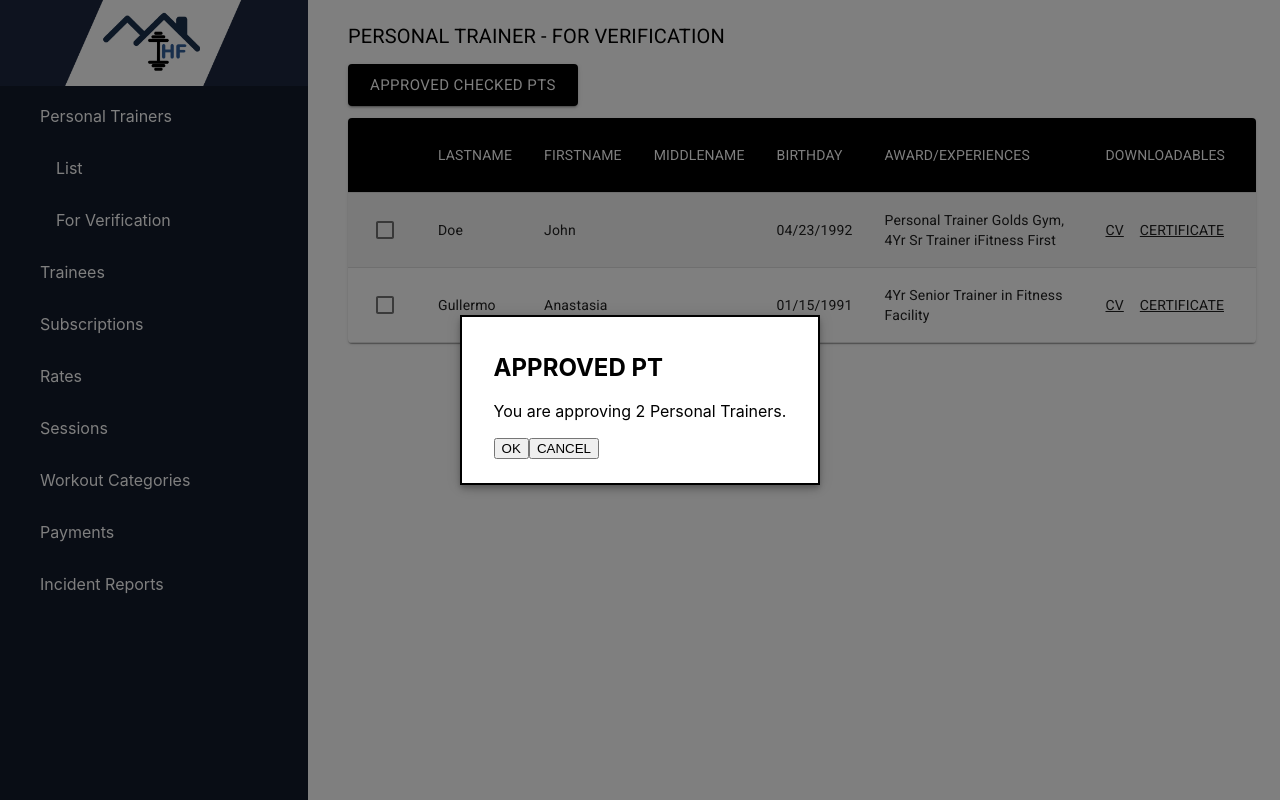
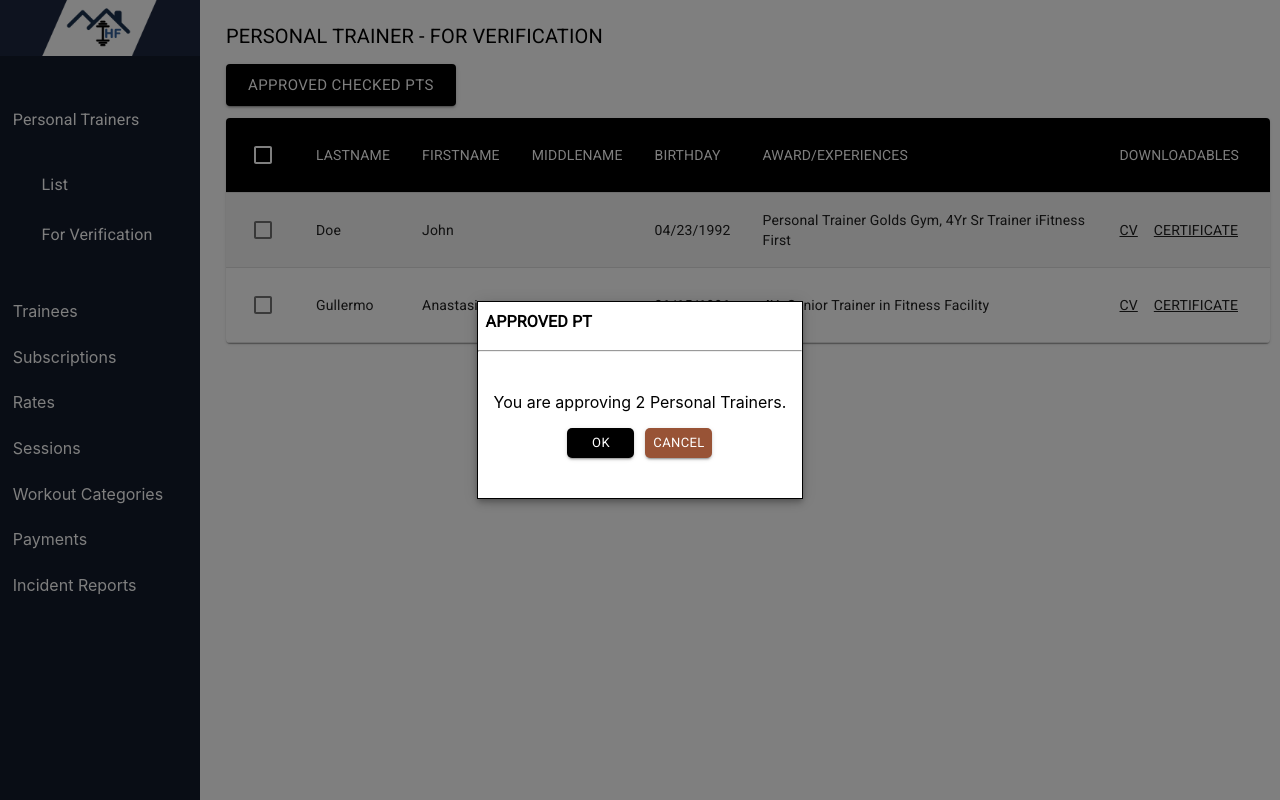
Before and after one commit to ianhistorillo/reactjs, a React (Create React App) app: page /dashboard in a window 1280 px wide. Both pictures are taken after a click on the button "APPROVED CHECKED PTS". Shown: the top 800 px of the page. Built offline with nearby package versions, Linux system fonts and the light colour scheme.

Commit message:
mobile responsiveness and fix layouts

```diff
--- a/src/components/app/App.js
+++ b/src/components/app/App.js
@@ -7,8 +7,25 @@ import theme from '../../themes/styled-components/MuiTheme'
 import { ThemeProvider } from '@material-ui/core/styles'
 
 import Grid from '@material-ui/core/Grid'
-import Sidebar from '../sidebar/Sidebar'
+import Sidebar from '../navbar/Sidebar'
+import MobileNav from '../navbar/MobileNavbar'
 import DashboardContent from '../dashboard/Dashboard'
+
+import media from '../../themes/media-query/Device'
+import styled from "styled-components";
+
+const Mobile = styled.div`
+    display: block;
+    margin-bottom: 2rem;
+
+    @media ${media.tablet} {
+      display: none;
+    }
+
+    @media ${media.desktop} {
+        display: none;
+    }
+`;
 
 // Dashboard
 
@@ -16,10 +33,13 @@ function App() {
   return (
     <ThemeProvider theme={theme}>
       <Grid container spacing={2}>
-        <Grid item xs={12} sm={3}>
+        <Grid item xs={12} sm={2}>
           <Sidebar />
+          <Mobile>
+            <MobileNav />
+          </Mobile>
         </Grid>
-        <Grid item xs={12} sm={9}>
+        <Grid item xs={12} sm={10}>
           <DashboardContent />
         </Grid>
       </Grid>
--- a/src/components/dashboard/Dashboard.js
+++ b/src/components/dashboard/Dashboard.js
@@ -1,22 +1,26 @@
 // Sidebar component
 import React from 'react'
 import 'fontsource-roboto';
+import styled from "styled-components";
 import Typography from '@material-ui/core/Typography'
-import Container from '@material-ui/core/Container'
 import Table from '../table/Table'
 import ConfirmationModal from '../modal/ConfirmationModal'
-import MUItheme from '../../themes/styled-components/MuiTheme'
 
-const table = () => {
+const Div = styled.div`
+    padding-left: 10px;
+    padding-right: 10px
+`;
+
+const dashboard = () => {
     return (
-        <Container maxWidth="lg" theme={MUItheme}>
+        <Div>
             <Typography variant="h6" component="div">
                 PERSONAL TRAINER - FOR VERIFICATION
             </Typography>
             <ConfirmationModal />
             <Table />
-        </Container>
+        </Div>
     );
 }
 
-export default table;
+export default dashboard;
--- a/src/components/modal/ConfirmationModal.js
+++ b/src/components/modal/ConfirmationModal.js
@@ -5,6 +5,8 @@ import Backdrop from '@material-ui/core/Backdrop';
 import Fade from '@material-ui/core/Fade';
 import Button from '@material-ui/core/Button'
 import MUItheme from '../../themes/styled-components/MuiTheme'
+import ButtonGroup from '@material-ui/core/ButtonGroup'
+import Typography from '@material-ui/core/Typography'
 
 const useStyles = makeStyles((theme) => ({
   modal: {
@@ -14,10 +16,23 @@ const useStyles = makeStyles((theme) => ({
   },
   paper: {
     backgroundColor: theme.palette.background.paper,
-    border: '2px solid #000',
+    border: '1px solid #000',
     boxShadow: theme.shadows[5],
-    padding: theme.spacing(2, 4, 3),
+    padding: theme.spacing(0, 0, 3),
   },
+  modalHeading: {
+    padding: '0.5rem',
+    fontWeight: 'bold'
+  },
+  modalBody: {
+    padding: '1rem'
+  },
+  modalButtons: {
+    alignContent: 'center',
+    justifyContent: 'center',
+    margin: 'auto',
+    width: '100%'
+  }
 }));
 
 export default function TransitionsModal() {
@@ -47,6 +62,7 @@ export default function TransitionsModal() {
         onClick={handleOpen}>
         APPROVED CHECKED PTS
       </Button>
+
       <Modal
         aria-labelledby="transition-modal-title"
         aria-describedby="transition-modal-description"
@@ -61,10 +77,42 @@ export default function TransitionsModal() {
       >
         <Fade in={open}>
           <div className={classes.paper}>
-            <h2 id="transition-modal-title">APPROVED PT</h2>
-            <p id="transition-modal-description">You are approving 2 Personal Trainers.</p>
-            <button type = "button"> OK </button>
-            <button type = "button"> CANCEL </button>
+            <Typography variant="body1" className={classes.modalHeading}>
+              APPROVED PT
+            </Typography>
+            <hr></hr>
+            <div className={classes.modalBody}>
+              <p>You are approving 2 Personal Trainers.</p>
+              <ButtonGroup className={classes.modalButtons}>
+                <Button
+                  size = "small"
+                  style = {{
+                      marginRight: 12,
+                      background: 'black',
+                      borderRadius: 5,
+                      width: '67px'
+                  }}
+                  variant = "contained"
+                  color = "secondary"
+                  type = "button">
+                  OK
+                </Button>
+
+                <Button
+                  size = "small"
+                  style = {{
+                      background: '#985336',
+                      borderRadius: 5,
+                      width: '67px'
+                  }}
+                  variant = "contained"
+                  color = "secondary"
+                  type = "button">
+                  CANCEL
+                </Button>
+
+              </ButtonGroup>
+            </div>
           </div>
         </Fade>
       </Modal>
--- /dev/null
+++ b/src/components/navbar/MobileNavbar.js
@@ -0,0 +1,29 @@
+import AppBar from '@material-ui/core/AppBar'
+import ToolBar from '@material-ui/core/ToolBar'
+import IconButton from '@material-ui/core/IconButton'
+import MenuIcon from '@material-ui/icons/Menu'
+import color from '../../themes/font-colors/TextColor'
+import styled from "styled-components";
+
+const Logo = styled.div`
+    margin-left: 5rem;
+    text-align: center;
+    justify: center;
+`;
+
+function MobileNavbar() {
+    return (
+        <AppBar color="primary" style = {{ background: '#131A2A'}}>
+            <ToolBar>
+                <IconButton style = {{ color: 'white'}}>
+                  <MenuIcon>
+                  </MenuIcon>
+                  <Logo>
+                  </Logo>
+                </IconButton>
+            </ToolBar>
+        </AppBar>
+    );
+  }
+
+  export default MobileNavbar;
--- /dev/null
+++ b/src/components/navbar/Sidebar.js
@@ -0,0 +1,125 @@
+// Sidebar component
+import React from 'react'
+import logo from '../../images/logo.png'
+import styled from "styled-components";
+import theme from '../../themes/styled-components/ComponentTheme'
+import media from '../../themes/media-query/Device'
+import color from '../../themes/font-colors/TextColor'
+import { withStyles } from '@material-ui/core/styles';
+import MuiAccordion from '@material-ui/core/Accordion';
+import MuiAccordionSummary from '@material-ui/core/AccordionSummary';
+import MuiAccordionDetails from '@material-ui/core/AccordionDetails';
+import Typography from '@material-ui/core/Typography';
+
+const Accordion = withStyles({
+    root: {
+      background: 'transparent',
+      color: 'white',
+      boxShadow: 'none',
+      '&:not(:last-child)': {
+        borderBottom: 0,
+      },
+      '&:before': {
+        display: 'none',
+      },
+      '&$expanded': {
+        margin: 'auto',
+      },
+      expanded: {},
+    }
+  })(MuiAccordion);
+
+  const AccordionSummary = withStyles({
+    root: {
+        background: 'transparent',
+        padding: '0',
+        margin: '0',
+        minHeight: 12,
+        fontSize: 15,
+        '&$expanded': {
+          minHeight: 12,
+        },
+      },
+      content: {
+        margin: '0'
+      },
+      expanded: {},
+  })(MuiAccordionSummary);
+
+  const AccordionDetails = withStyles((theme) => ({
+    root: {
+        background: 'transparent'
+    }
+  }))(MuiAccordionDetails);
+
+const Div = styled.div`
+    height: 1080px;
+    width: 100%;
+    background: ${theme.sidebar.background};
+    text-align: center;
+    display: none;
+
+    @media ${media.desktop} {
+        display: block;
+    }
+`;
+
+const Ul = styled.ul`
+    list-style-type: none;
+    padding-left: 0;
+
+    li {
+        text-align: left;
+        color: ${color.default.white};
+        padding: 0.8rem;
+    }
+
+    li:hover {
+        background-color: ${color.hover.primaryHover}
+    }
+
+    .dropdown {
+        padding: 0.8rem !important;
+    }
+
+    .dropdown:hover {
+        background-color: ${color.hover.primaryHover}
+    }
+`;
+
+export default function Sidebar() {
+    const [expanded, setExpanded] = React.useState('panel1');
+
+    const handleChange = (panel) => (event, newExpanded) => {
+      setExpanded(newExpanded ? panel : false);
+    };
+
+    return (
+        <Div>
+            <img src = {logo} alt = "logo" width = "100%" />
+
+            <Ul>
+                <li>
+                    <Accordion expanded={expanded === 'panel1'} onChange={handleChange('panel1')}>
+                        <AccordionSummary aria-controls="panel1d-content" id="panel1d-header">
+                            <Typography> Personal Trainers </Typography>
+                        </AccordionSummary>
+                        <AccordionDetails>
+                            <Typography>
+                            <li className = "dropdown"> List </li>
+                            <li className = "dropdown"> For Verification </li>
+                            </Typography>
+                        </AccordionDetails>
+                    </Accordion>
+                </li>
+                <li> Trainees </li>
+                <li> Subscriptions </li>
+                <li> Rates </li>
+                <li> Sessions </li>
+                <li> Workout Categories </li>
+                <li> Payments  </li>
+                <li> Incident Reports  </li>
+            </Ul>
+        </Div>
+    );
+  }
--- a/src/components/sidebar/Sidebar.js
+++ /dev/null
@@ -1,56 +0,0 @@
-// Sidebar component
-import React from 'react'
-import logo from '../../images/logo.png'
-import styled from "styled-components";
-import theme from '../../themes/styled-components/ComponentTheme'
-import media from '../../themes/media-query/Device'
-import color from '../../themes/font-colors/TextColor'
-
-const Div = styled.div`
-    height: 1080px;
-    width: 100%;
-    background: ${theme.sidebar.background};
-    text-align: center;
-    display: none;
-
-    @media ${media.desktop} {
-        display: block;
-    }
-`;
-
-const Ul = styled.ul`
-    list-style-type: none;
-
-    li {
-        text-align: left;
-        margin-bottom: 2rem;
-        color: ${color.default.white};
-    }
-
-    .dropdown {
-        margin-left: 1rem;
-
-    }
-`;
-
-const sidebar = () => {
-    return (
-        <Div>
-            <img src = {logo} alt = "logo" width = "100%" />
-            <Ul>
-                <li> Personal Trainers </li>
-                <li className = "dropdown"> List </li>
-                <li className = "dropdown"> For Verification </li>
-                <li> Trainees </li>
-                <li> Subscriptions </li>
-                <li> Rates </li>
-                <li> Sessions </li>
-                <li> Workout Categories </li>
-                <li> Payments  </li>
-                <li> Incident Reports  </li>
-            </Ul>
-        </Div>
-    )
-}
-
-export default sidebar;
--- a/src/components/table/Table.js
+++ b/src/components/table/Table.js
@@ -1,8 +1,7 @@
 // Sidebar component
-import React from 'react'
 import 'fontsource-roboto';
 import styled from "styled-components";
-import { withStyles, makeStyles } from '@material-ui/core/styles';
+import { withStyles } from '@material-ui/core/styles';
 import Table from '@material-ui/core/Table';
 import TableBody from '@material-ui/core/TableBody';
 import TableCell from '@material-ui/core/TableCell';
@@ -19,7 +18,7 @@ const StyledTableCell = withStyles((theme) => ({
   },
   body: {
     fontSize: 14,
-  },
+  }
 }))(TableCell);
 
 const StyledTableRow = withStyles((theme) => ({
@@ -50,7 +49,7 @@ const table = () => {
             <Table aria-label="customized table">
                 <TableHead>
                     <TableRow>
-                        <StyledTableCell> <Checkbox /> </StyledTableCell>
+                        <StyledTableCell> <Checkbox style={{color: 'white'}} /> </StyledTableCell>
                         <StyledTableCell>LASTNAME</StyledTableCell>
                         <StyledTableCell>FIRSTNAME</StyledTableCell>
                         <StyledTableCell>MIDDLENAME</StyledTableCell>
--- a/src/themes/font-colors/TextColor.js
+++ b/src/themes/font-colors/TextColor.js
@@ -1,5 +1,4 @@
 //
-import React from 'react'
 
 // This is for the component theming of text colors
 
@@ -11,6 +10,9 @@ const color = {
     main: {
       primary: '#131A2A',
       secondary: '#f1f1f1'
+    },
+    hover: {
+      primaryHover: '#343d44'
     }
 };
 
--- a/src/themes/media-query/Device.js
+++ b/src/themes/media-query/Device.js
@@ -1,5 +1,4 @@
 //
-import React from 'react'
 
 // This is for the component theming of device media query
 
--- a/src/themes/styled-components/ComponentTheme.js
+++ b/src/themes/styled-components/ComponentTheme.js
@@ -1,5 +1,5 @@
 //
-import React from 'react'
+
 import color from '../font-colors/TextColor'
 
 // This is for the component theming
```
Also changed, not shown: 1 other file (tests, documents, lock files or other folders).
